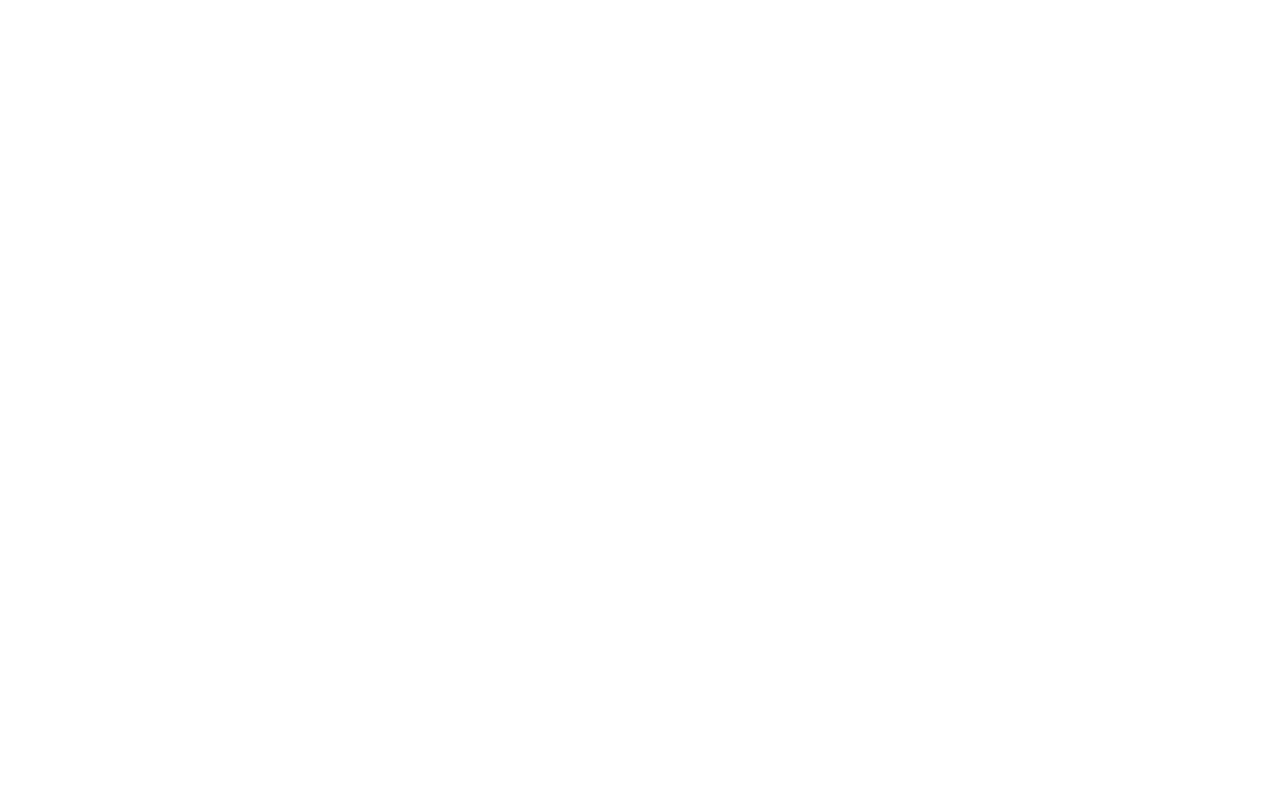
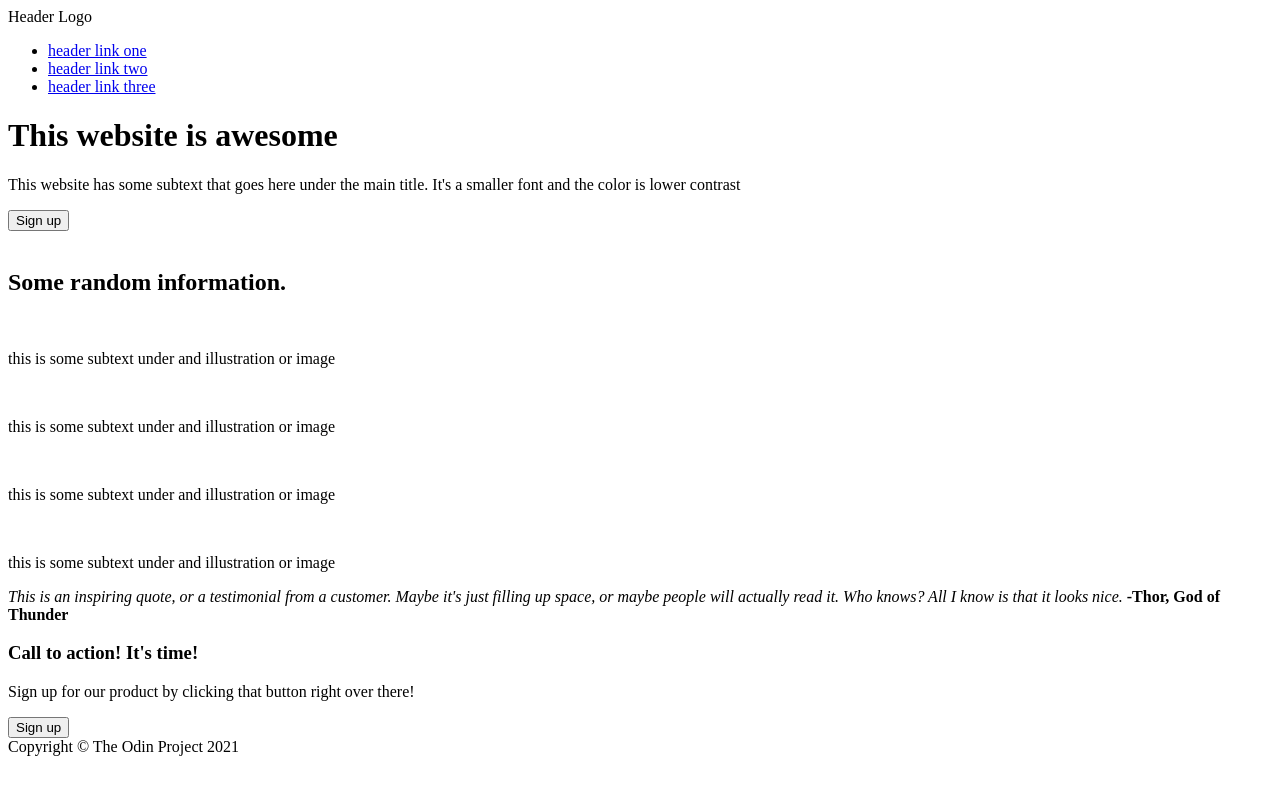
Before and after one commit to 7arMr/landing-page, a plain HTML site: page index.html in a window 1280 px wide. Drawn offline with Linux system fonts and the light colour scheme.

Commit message:
Created html layout for index page and filled initial content

```diff
--- a/index.html
+++ b/index.html
@@ -8,6 +8,69 @@
     <title>My Landing Page!</title>
   </head>
   <body>
-
+<!-- Contains header for page -->
+    <div class="header">
+      <div class="logo">Header Logo</div>
+      <ul class="header-links">
+        <li><a href="#">header link one</a></li>
+        <li><a href="#">header link two</a></li>
+        <li><a href="#">header link three</a></li>
+      </ul>
+    </div>
+<!-- Contains body of the page -->
+    <div class="main">
+<!-- First "Hero" block -->
+      <div class="hero">
+        <div class="intro">
+          <h1>This website is awesome</h1>
+          <p>This website has some subtext that goes here under the main title.  It's a smaller font and the color is lower contrast</p>
+          <button>Sign up</button>
+        </div>
+        <img src="">
+      </div>
+<!-- Second "Information" block -->
+      <div class="info-pannel">
+        <h2>Some random information.</h2>
+        <div class="info-boxes">
+          <div>
+            <img src="">
+            <p>this is some subtext under and illustration or image</p>
+          </div>
+          <div>
+            <img src="">
+            <p>this is some subtext under and illustration or image</p>
+          </div>
+          <div>
+            <img src="">
+            <p>this is some subtext under and illustration or image</p>
+          </div>
+          <div>
+            <img src="">
+            <p>this is some subtext under and illustration or image</p>
+          </div>
+        </div>
+      </div>
+<!-- Third "Quote" block-->
+      <div class="quote-pannel">
+        <div class="quote1">
+          <em>This is an inspiring quote, or a testimonial from a customer.  Maybe it's just filling up space, or maybe people will actually read it.  Who knows?  All I know is that it looks nice.</em>
+          <strong>-Thor, God of Thunder</strong>
+        </div>
+      </div>
+<!-- Fourth "Call to action" block -->
+      <div class="action-pannel">
+        <div class="signup">
+          <div class="calltoaction">
+            <h3>Call to action!  It's time!</h3>
+            <p>Sign up for our product by clicking that button right over there!</p>
+          </div>
+          <button>Sign up</button>
+        </div>
+      </div>
+    </div>
+<!-- Contains footer for page -->
+    <div class="footer">
+      Copyright © The Odin Project 2021
+    </div>
   </body>
 </html>
```
